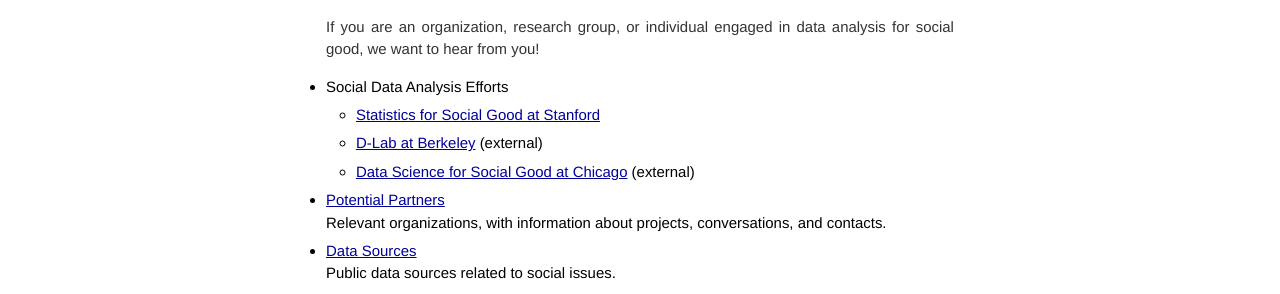
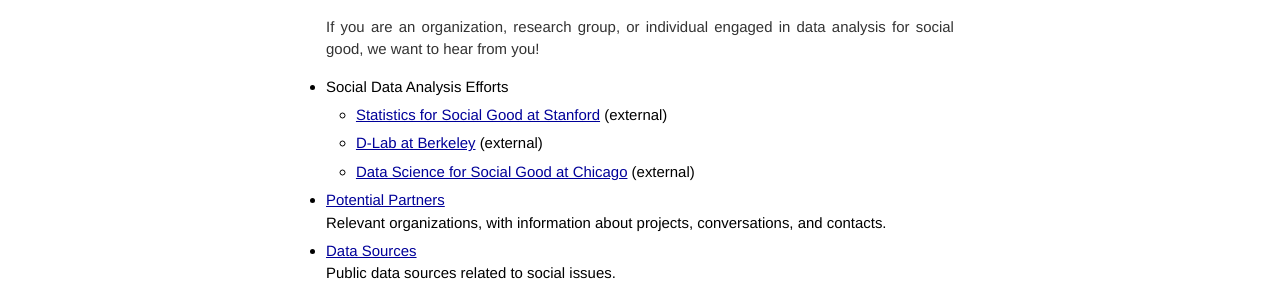
Before and after one commit to stats-for-change/stats-for-change.github.io, a Jekyll site: the page built from index.md, in a window 1280 px wide. Shown: the part 276-570 px from the top of the page. Built offline with Jekyll 4.4.1, drawn with Linux system fonts in a browser that asks for light colours; Markdown is read by kramdown in place of the engine named in the settings.

Commit message:
Pointing Statistics for Social Good link to external site

```diff
--- a/index.md
+++ b/index.md
@@ -10,7 +10,7 @@ Its purpose is to document ongoing social data analysis efforts, to summarize re
 If you are an organization, research group, or individual engaged in data analysis for social good, we want to hear from you!
 
 - Social Data Analysis Efforts
-  - [Statistics for Social Good at Stanford](http://stats-for-good.stanford.edu/)
+  - [Statistics for Social Good at Stanford](http://stats-for-good.stanford.edu/) (external)
   - [D-Lab at Berkeley](http://dlab.berkeley.edu/) (external)
   - [Data Science for Social Good at Chicago](http://dssg.io/) (external)
 - [Potential Partners](/partners.html)<br>Relevant organizations, with information about projects, conversations, and contacts.
```
